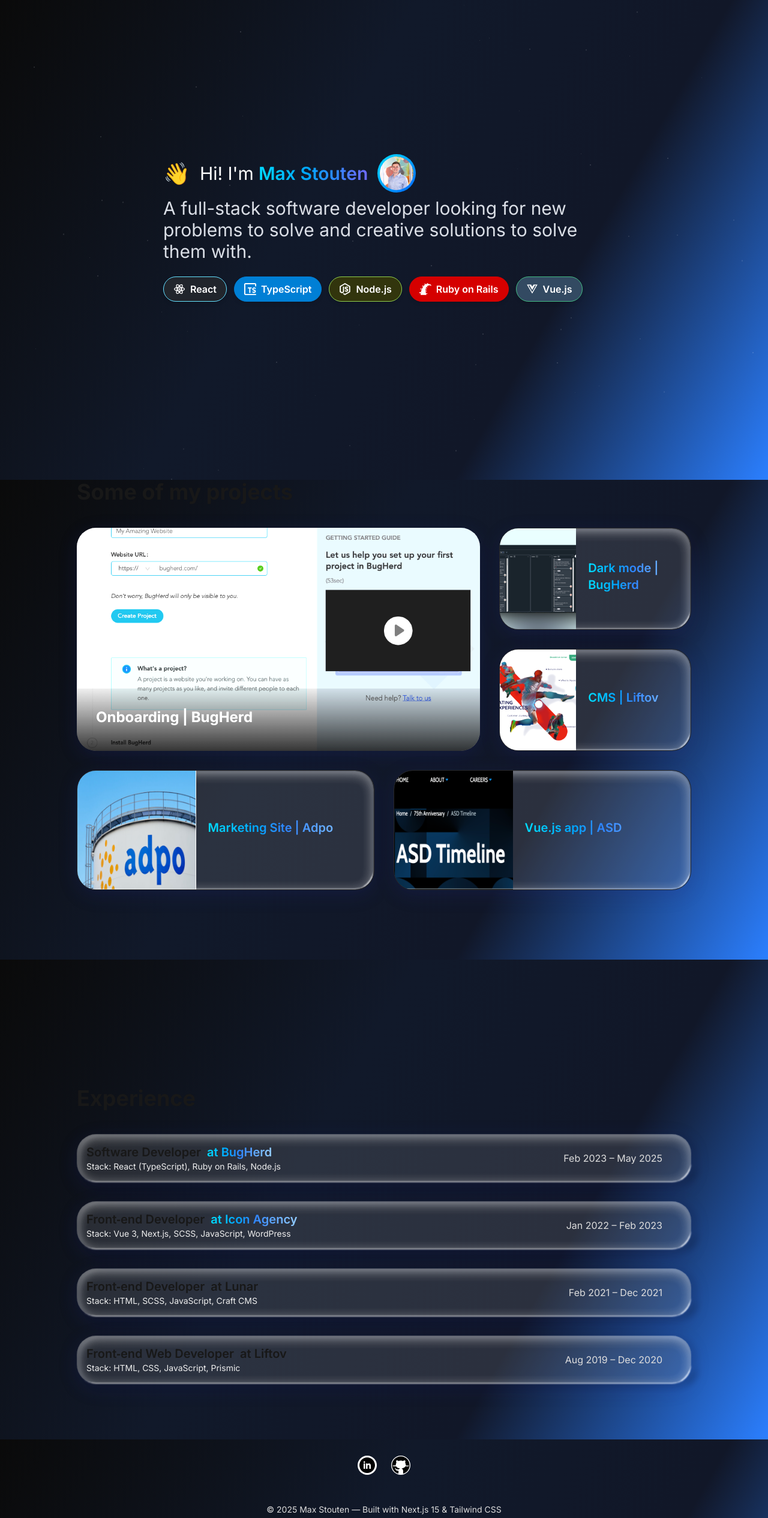
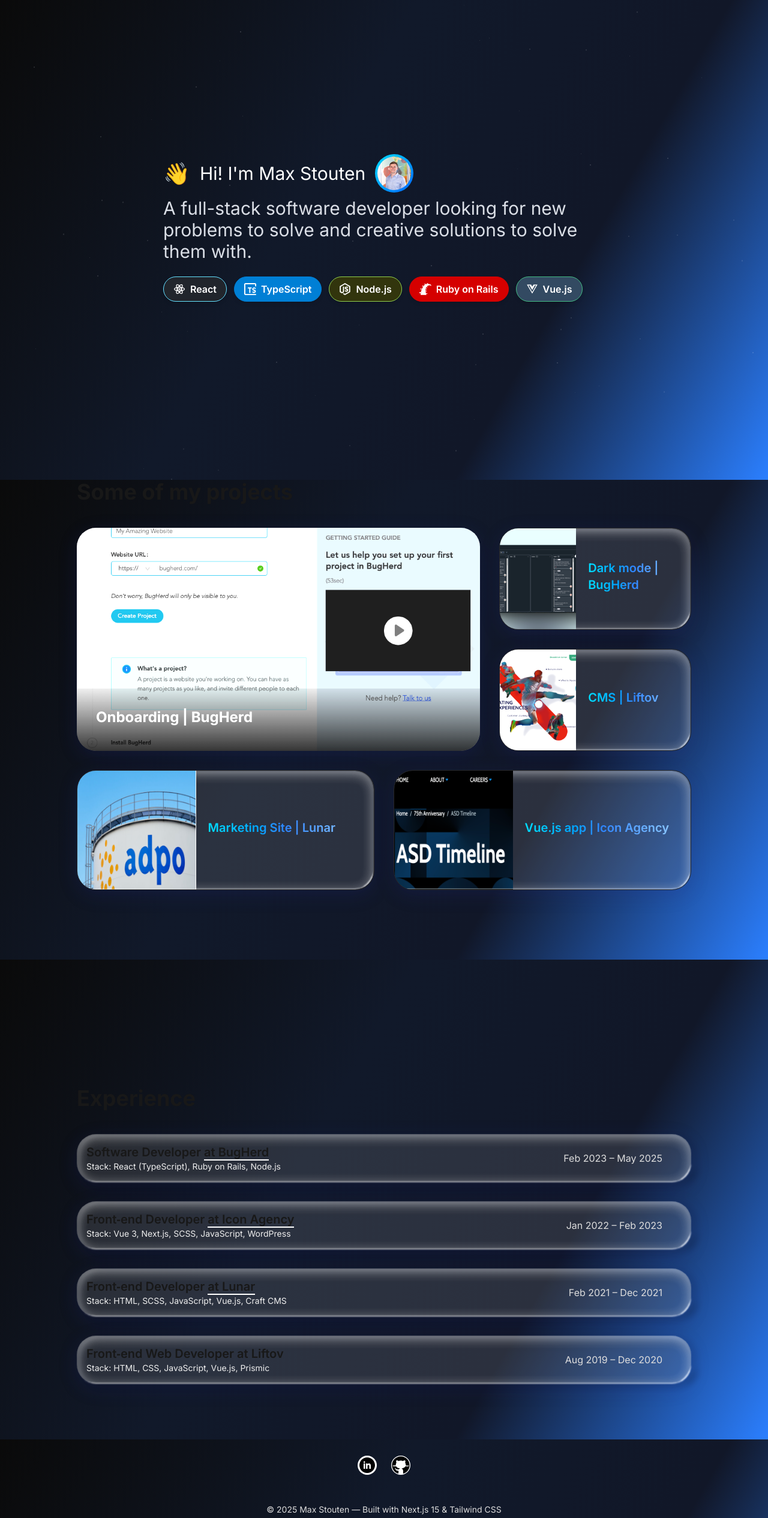
Before and after one commit to KapiteinKattenkwaad/personal-next-site, a Next.js app: page / in a window 1280 px wide. Shown: the top 2531 px of the page at 60% size. Built offline with nearby package versions, Linux system fonts and the light colour scheme.

Commit message:
updated images and small tweaks

```diff
--- a/app/components/HeaderAnimation.tsx
+++ b/app/components/HeaderAnimation.tsx
@@ -29,7 +29,7 @@
                             initial={{ opacity: 0, y: -30 }}
                             animate={{ opacity: 1, y: 0 }}
                             transition={{ duration: 0.7 }}
-                            className="text-3xl flex items-center  text-white text-left"
+                            className="text-3xl flex items-center flex-wrap  text-white text-left"
                         >
                             <motion.span
                                 className="text-3xl md:text-4xl mr-2 md:mr-4 my-auto"
@@ -39,21 +39,20 @@
                             >
                                 👋
                             </motion.span>
-                            Hi! I'm
-                            <span className="px-2 font-semibold text-transparent bg-clip-text bg-gradient-to-r from-cyan-400 via-blue-500 to-purple-600 flex items-center">
-                                Max Stouten
+                            Hi! I'm Max Stouten
+
                             <span className="hidden md:inline-block ml-4 w-16 h-16 rounded-full bg-gradient-to-br from-cyan-400 to-blue-600 p-1">
                                 <span className="relative w-full h-full rounded-full overflow-hidden block">
                                     <Image
-                                            width={120}
-                                            height={120}
+                                        width={200}
+                                        height={200}
                                         src="/avatar.jpeg"
                                         alt="Max Stouten portrait"
                                         className="w-full h-full object-cover"
                                     />
                                 </span>
                             </span>
-                            </span>
+
                         </motion.h1>
                     </div>
                     <motion.h2
--- a/app/components/Projects.tsx
+++ b/app/components/Projects.tsx
@@ -21,13 +21,13 @@
     link: 'https://www.ixpole.com/',
   },
   {
-    title: 'Marketing Site | Adpo',
+    title: 'Marketing Site | Lunar',
     description: 'For this logistics company I made a website with Craft CMS and Tailwind to create a nice flow.',
     image: '/assets/adpo-screenshot.png',
     link: 'https://www.adpo.com/en',
   },
   {
-    title: 'Vue.js app | ASD',
+    title: 'Vue.js app | Icon Agency',
     description: 'To make the timeline for the 75th anniversary more interactive and smooth, I\'ve used a Vue 3 application inside of the Drupal theme. It uses Pinia for state management.',
     image: '/assets/asd-screenshot.png',
     link: 'https://www.asd.gov.au/about/history/timeline/',
@@ -77,7 +77,9 @@
           className="glass relative col-span-1 md:col-span-2 md:row-span-2 rounded-2xl overflow-hidden flex items-end min-h-[350px] md:min-h-[500px] shadow-lg group"
           style={{ minHeight: 350 }}
         >
-          <img
+          <Image
+            width={200}
+            height={200}
             src={projects[0].image}
             alt={projects[0].title}
             className="absolute inset-0 w-full h-full object-cover transition-opacity duration-300 group-hover:opacity-80"
@@ -123,8 +125,8 @@
           </motion.div>
         ))}
       </div>
-        {/* Next two projects: stacked in col 2 */}
-        <motion.div className="grid grid-cols-1 md:grid-cols-2 md:grid-rows-2 gap-8 mt-8">
+      {/* Next two projects: stacked in col 2 */}
+      <motion.div className="grid grid-cols-1 md:grid-cols-2 md:grid-rows-2 gap-8 mt-8">
         {projects.slice(3, 5).map((project, idx) => (
           <motion.div
             key={project.title}
@@ -157,7 +159,7 @@
             </a>
           </motion.div>
         ))}
-        </motion.div>
+      </motion.div>
     </section>
   );
 }
--- a/app/components/WorkExperience.tsx
+++ b/app/components/WorkExperience.tsx
@@ -18,15 +18,16 @@
     },
     {
         company: 'Lunar',
+        link: 'https://lunar.be/',
         role: 'Front‑end Developer',
         period: 'Feb 2021 – Dec 2021',
-        stack: 'HTML, SCSS, JavaScript, Craft CMS',
+        stack: 'HTML, SCSS, JavaScript, Vue.js, Craft CMS',
     },
     {
         company: 'Liftov',
         role: 'Front‑end Web Developer',
         period: 'Aug 2019 – Dec 2020',
-        stack: 'HTML, CSS, JavaScript, Prismic',
+        stack: 'HTML, CSS, JavaScript, Vue.js, Prismic',
     },
 ];
 
@@ -58,9 +59,9 @@
                         {/* Main content */}
                         <div className="flex-1">
                             <h3 className="text-xl font-semibold">
-                                {exp.role} &nbsp;
+                                {exp.role} {' '}
                                 {exp.link ? (
-                                    <a className='relative text-transparent bg-clip-text bg-gradient-to-r from-cyan-400 via-blue-500 to-blue-300 border-b-2 border-transparent hover:border-b-blue-500 transition-all' href={exp.link} target='_blank'>
+                                    <a className='relative border-b-2 border-white hover:border-b-blue-500 hover:text-blue-500 transition-all' href={exp.link} target='_blank'>
                                         at {exp.company}
                                     </a>
                                 ) : <span>at {exp.company}</span>}
```
Lines whose indentation alone changed are shown as unchanged.
